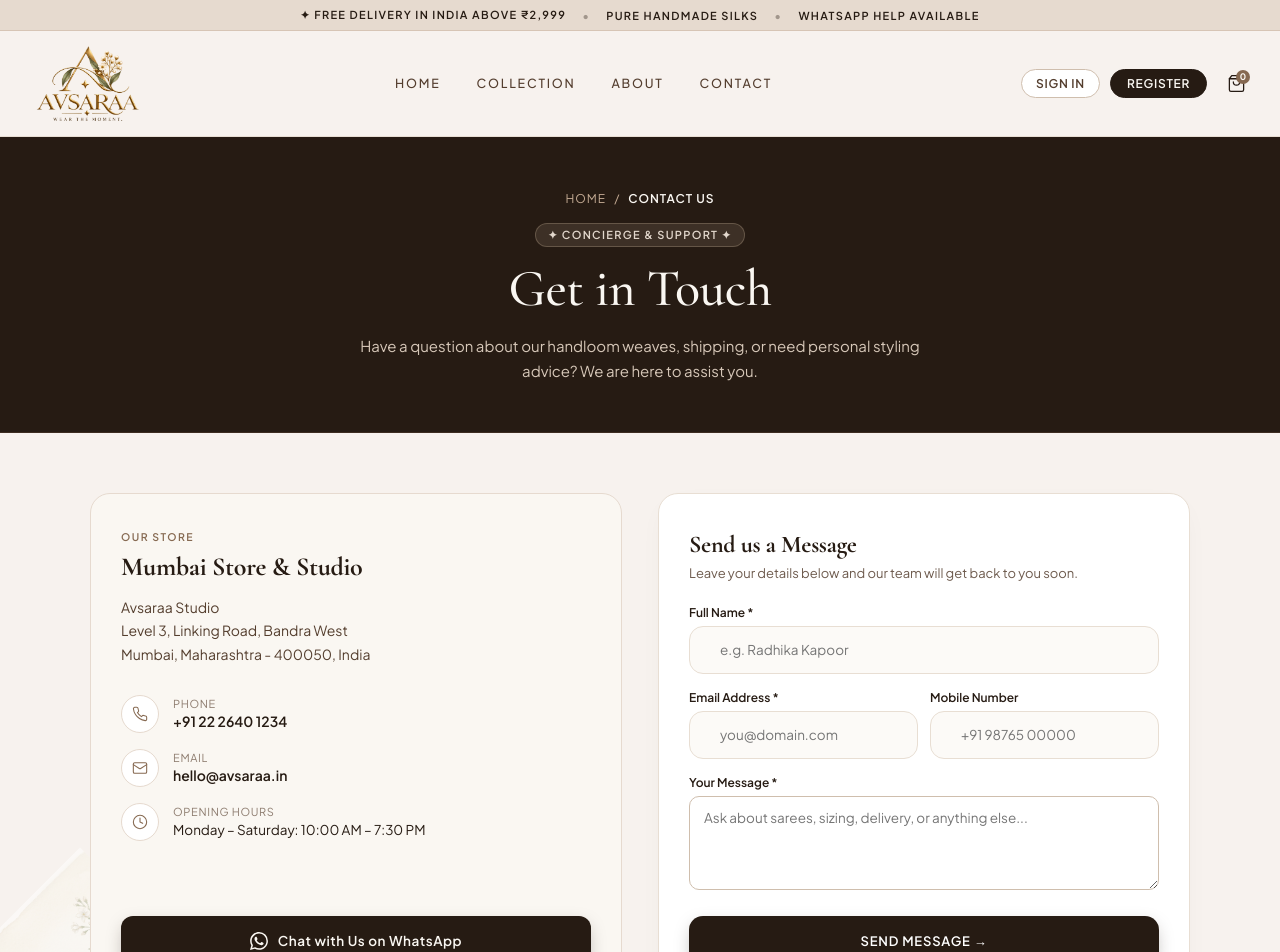
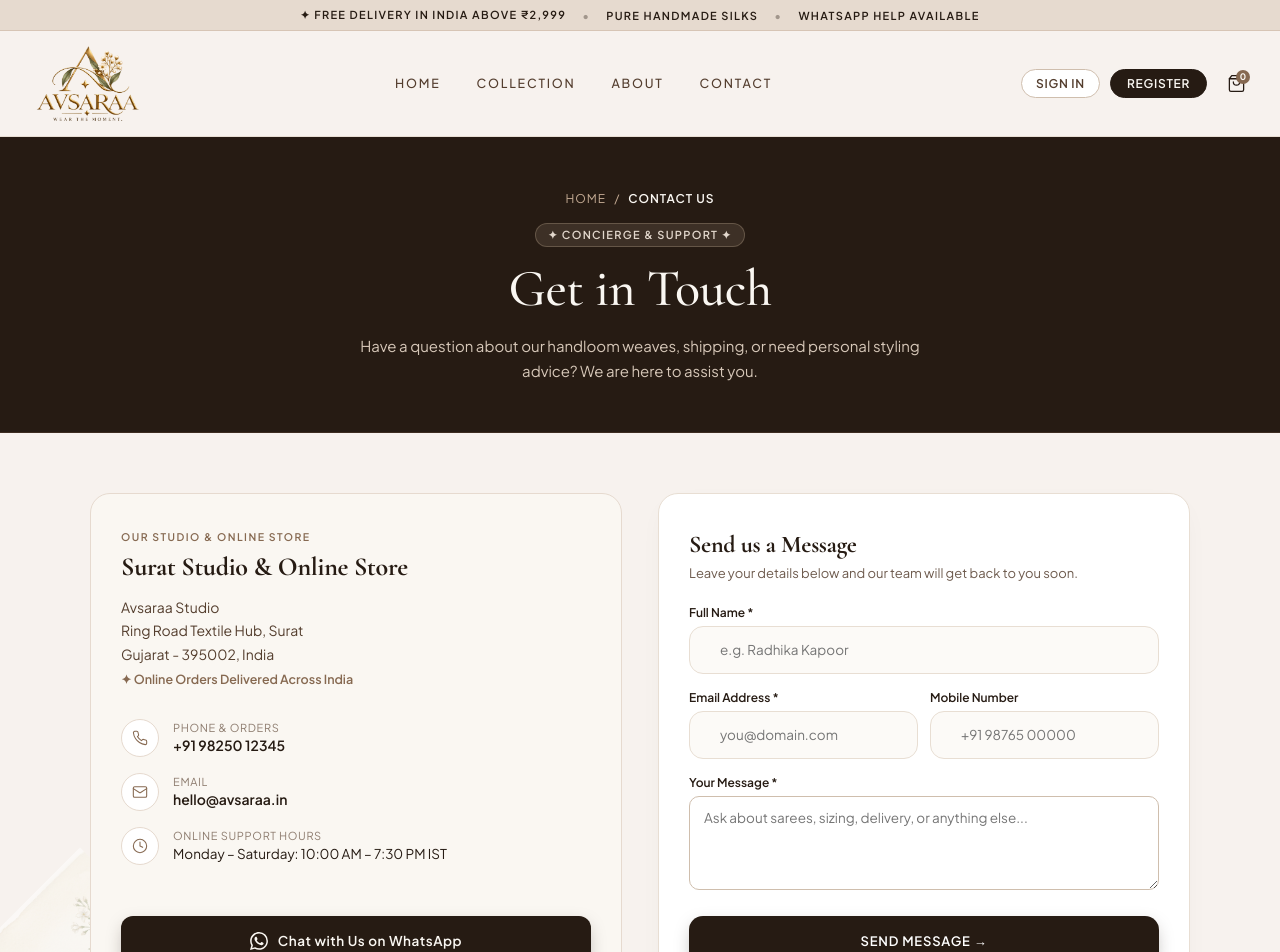
Before and after one commit to pathikx99/avsaraa, a Next.js app: page /contact in a window 1280 px wide. Shown: the top 952 px of the page. Built offline with nearby package versions, Linux system fonts and the light colour scheme; no server answers.

Commit message:
refactor: update business location from Mumbai to Surat and update WhatsApp contact details across components

```diff
--- a/src/app/layout.tsx
+++ b/src/app/layout.tsx
@@ -18,8 +18,8 @@ const jakarta = Plus_Jakarta_Sans({
 });
 
 export const metadata: Metadata = {
-  title: "AVSARAA | Handcrafted Indian Sarees & Silks",
-  description: "Thoughtfully paired Indian sarees and handloom silks for your special moments.",
+  title: "AVSARAA | Handcrafted Sarees, Ethnic Wear & Clothes Online | Surat, India",
+  description: "Explore handcrafted sarees, ethnic dresses, and occasion wear from Surat's textile heart. Buy authentic Indian clothes online with nationwide delivery across India.",
   icons: {
     icon: "/favicon.ico",
   },
--- a/src/app/page.tsx
+++ b/src/app/page.tsx
@@ -95,7 +95,7 @@ export default function HomePage() {
           >
             <div style={{ marginBottom: "18px" }}>
               <span className="luxury-badge">
-                ✦ PURE HANDLOOM SILKS • MUMBAI STUDIO ✦
+                ✦ BASED IN SURAT • SHOP ONLINE ACROSS INDIA ✦
               </span>
             </div>
 
--- a/src/components/AboutSection.tsx
+++ b/src/components/AboutSection.tsx
@@ -71,7 +71,7 @@ export default function AboutSection({ showHeader = true }: AboutSectionProps) {
                 lineHeight: 1.8,
               }}
             >
-              Avsaraa is inspired by special moments and family celebrations. We bring you authentic Indian handloom sarees and sets that are comfortable, timeless, and made to last.
+              Avsaraa is based in Surat, the textile heart of India. We craft and curate authentic ethnic wear, festive ensembles, and handloom sarees, bringing timeless craftsmanship directly to your doorstep through our online store with delivery across India.
             </p>
           </div>
         )}
@@ -127,7 +127,7 @@ export default function AboutSection({ showHeader = true }: AboutSectionProps) {
                   fontWeight: 600,
                 }}
               >
-                ✦ Handcrafted in India
+                ✦ Surat, India • Online Store
               </div>
             </div>
           </div>
@@ -148,7 +148,7 @@ export default function AboutSection({ showHeader = true }: AboutSectionProps) {
               {
                 icon: <NeedleThreadIcon size={22} color="#866951" />,
                 title: "Finishing & Quality",
-                desc: "Every drape is checked and finished by hand at our Mumbai studio so it feels perfect when you wear it.",
+                desc: "Every drape is checked and finished by hand at our Surat studio, then securely shipped to your doorstep anywhere in India.",
               },
             ].map((pillar, i) => (
               <div
--- a/src/components/ContactSection.tsx
+++ b/src/components/ContactSection.tsx
@@ -190,7 +190,7 @@ export default function ContactSection({ showHeader = true }: ContactSectionProp
                   marginBottom: "8px",
                 }}
               >
-                OUR STORE
+                OUR STUDIO & ONLINE STORE
               </span>
               <h3
                 style={{
@@ -200,12 +200,13 @@ export default function ContactSection({ showHeader = true }: ContactSectionProp
                   marginBottom: "14px",
                 }}
               >
-                Mumbai Store & Studio
+                Surat Studio & Online Store
               </h3>
               <p style={{ fontSize: "14px", color: "#543E2E", lineHeight: 1.7, marginBottom: "28px" }}>
                 Avsaraa Studio<br />
-                Level 3, Linking Road, Bandra West<br />
-                Mumbai, Maharashtra - 400050, India
+                Ring Road Textile Hub, Surat<br />
+                Gujarat - 395002, India<br />
+                <span style={{ color: "#866951", fontSize: "12.5px", fontWeight: 600 }}>✦ Online Orders Delivered Across India</span>
               </p>
 
               {/* Contact Channels */}
@@ -229,10 +230,10 @@ export default function ContactSection({ showHeader = true }: ContactSectionProp
                   </div>
                   <div>
                     <span style={{ display: "block", fontSize: "11px", color: "#8E7D70", textTransform: "uppercase", letterSpacing: "0.06em" }}>
-                      Phone
+                      Phone & Orders
                     </span>
-                    <a href="tel:+912226401234" style={{ fontSize: "14px", fontWeight: 600, color: "#261B13" }}>
-                      +91 22 2640 1234
+                    <a href="tel:+919825012345" style={{ fontSize: "14px", fontWeight: 600, color: "#261B13" }}>
+                      +91 98250 12345
                     </a>
                   </div>
                 </div>
@@ -283,10 +284,10 @@ export default function ContactSection({ showHeader = true }: ContactSectionProp
                   </div>
                   <div>
                     <span style={{ display: "block", fontSize: "11px", color: "#8E7D70", textTransform: "uppercase", letterSpacing: "0.06em" }}>
-                      Opening Hours
+                      Online Support Hours
                     </span>
                     <span style={{ fontSize: "13.5px", color: "#261B13" }}>
-                      Monday – Saturday: 10:00 AM – 7:30 PM
+                      Monday – Saturday: 10:00 AM – 7:30 PM IST
                     </span>
                   </div>
                 </div>
@@ -295,7 +296,7 @@ export default function ContactSection({ showHeader = true }: ContactSectionProp
 
             {/* WhatsApp CTA */}
             <a
-              href="https://wa.me/912226401234?text=Hello%20Avsaraa%2C%20I%20have%20a%20question%20about%20your%20sarees."
+              href="https://wa.me/919825012345?text=Hello%20Avsaraa%2C%20I%20have%20a%20question%20about%20ordering%20online."
               target="_blank"
               rel="noopener noreferrer"
               style={{
--- a/src/components/Footer.tsx
+++ b/src/components/Footer.tsx
@@ -265,7 +265,7 @@ export default function Footer() {
             <ul style={{ listStyle: "none", display: "flex", flexDirection: "column", gap: "10px", fontSize: "13.5px", color: "#4A3525" }}>
               <li><Link href="/about">Our Story</Link></li>
               <li><Link href="/about">Handmade Silks</Link></li>
-              <li><Link href="/contact">Mumbai Store</Link></li>
+              <li><Link href="/contact">Surat Studio & Online Store</Link></li>
             </ul>
           </div>
 
@@ -276,7 +276,7 @@ export default function Footer() {
             </h3>
             <ul style={{ listStyle: "none", display: "flex", flexDirection: "column", gap: "10px", fontSize: "13.5px", color: "#4A3525" }}>
               <li><Link href="/contact">Contact Us</Link></li>
-              <li><a href="https://wa.me/912226401234">WhatsApp Help</a></li>
+              <li><a href="https://wa.me/919825012345">WhatsApp Help</a></li>
               <li><a href="mailto:hello@avsaraa.in">hello@avsaraa.in</a></li>
             </ul>
           </div>
--- a/src/components/Header.tsx
+++ b/src/components/Header.tsx
@@ -17,7 +17,7 @@ export default function Header() {
 
   const announcements = [
     "✦ Free Delivery Across India on Orders Above ₹2,999",
-    "✦ Pure Handmade Silks • Mumbai Studio",
+    "✦ Handcrafted in Surat • Nationwide Online Delivery",
     "✦ Chat with Us on WhatsApp for Sizing & Help",
   ];
 
--- a/src/components/NavigationDrawer.tsx
+++ b/src/components/NavigationDrawer.tsx
@@ -353,7 +353,7 @@ export default function NavigationDrawer({
         {/* WhatsApp Callout */}
         <div style={{ marginTop: "auto", paddingTop: "28px" }}>
           <a
-            href="https://wa.me/912226401234?text=Hello%20Avsaraa%2C%20I%20have%20a%20question%20about%20your%20sarees."
+            href="https://wa.me/919825012345?text=Hello%20Avsaraa%2C%20I%20have%20a%20question%20about%20ordering%20online."
             target="_blank"
             rel="noopener noreferrer"
             style={{
@@ -373,7 +373,7 @@ export default function NavigationDrawer({
             <span>Chat on WhatsApp</span>
           </a>
           <p style={{ marginTop: "12px", textAlign: "center", fontSize: "11px", color: "#8E7D70" }}>
-            Mumbai Studio • Mon-Sat 10:00 - 19:30
+            Surat Studio • Online Store • Mon-Sat 10:00 - 19:30
           </p>
         </div>
       </div>
--- a/src/components/ProductsSection.tsx
+++ b/src/components/ProductsSection.tsx
@@ -594,7 +594,7 @@ export default function ProductsSection({ initialCategory = "ALL" }: ProductsSec
                     </div>
 
                     <a
-                      href={`https://wa.me/912226401234?text=${encodeURIComponent(
+                      href={`https://wa.me/919825012345?text=${encodeURIComponent(
                         `Hello Avsaraa, I am inquiring about "${product.name}" (₹${product.price.toLocaleString("en-IN")}) from the ${product.category} collection.`
                       )}`}
                       target="_blank"
@@ -753,13 +753,13 @@ export default function ProductsSection({ initialCategory = "ALL" }: ProductsSec
                 <div style={{ display: "flex", flexDirection: "column", gap: "8px", fontSize: "12.5px", color: "#6E5B4E", marginBottom: "24px" }}>
                   <div>✦ <strong>Category:</strong> {selectedProduct.category}</div>
                   <div>✦ <strong>Authenticity:</strong> 100% Handcrafted Indian Silk</div>
-                  <div>✦ <strong>Finishing:</strong> Hand-checked at Mumbai Studio</div>
+                  <div>✦ <strong>Finishing & Delivery:</strong> Hand-checked at Surat Studio • Delivered Across India</div>
                 </div>
               </div>
 
               <div style={{ display: "flex", flexDirection: "column", gap: "10px" }}>
                 <a
-                  href={`https://wa.me/912226401234?text=${encodeURIComponent(
+                  href={`https://wa.me/919825012345?text=${encodeURIComponent(
                     `Hello Avsaraa, I would like to inquire about and order "${selectedProduct.name}" (₹${selectedProduct.price.toLocaleString("en-IN")}).`
                   )}`}
                   target="_blank"
```
Also changed, not shown: src/app/account/page.tsx (+4 -4 lines).
